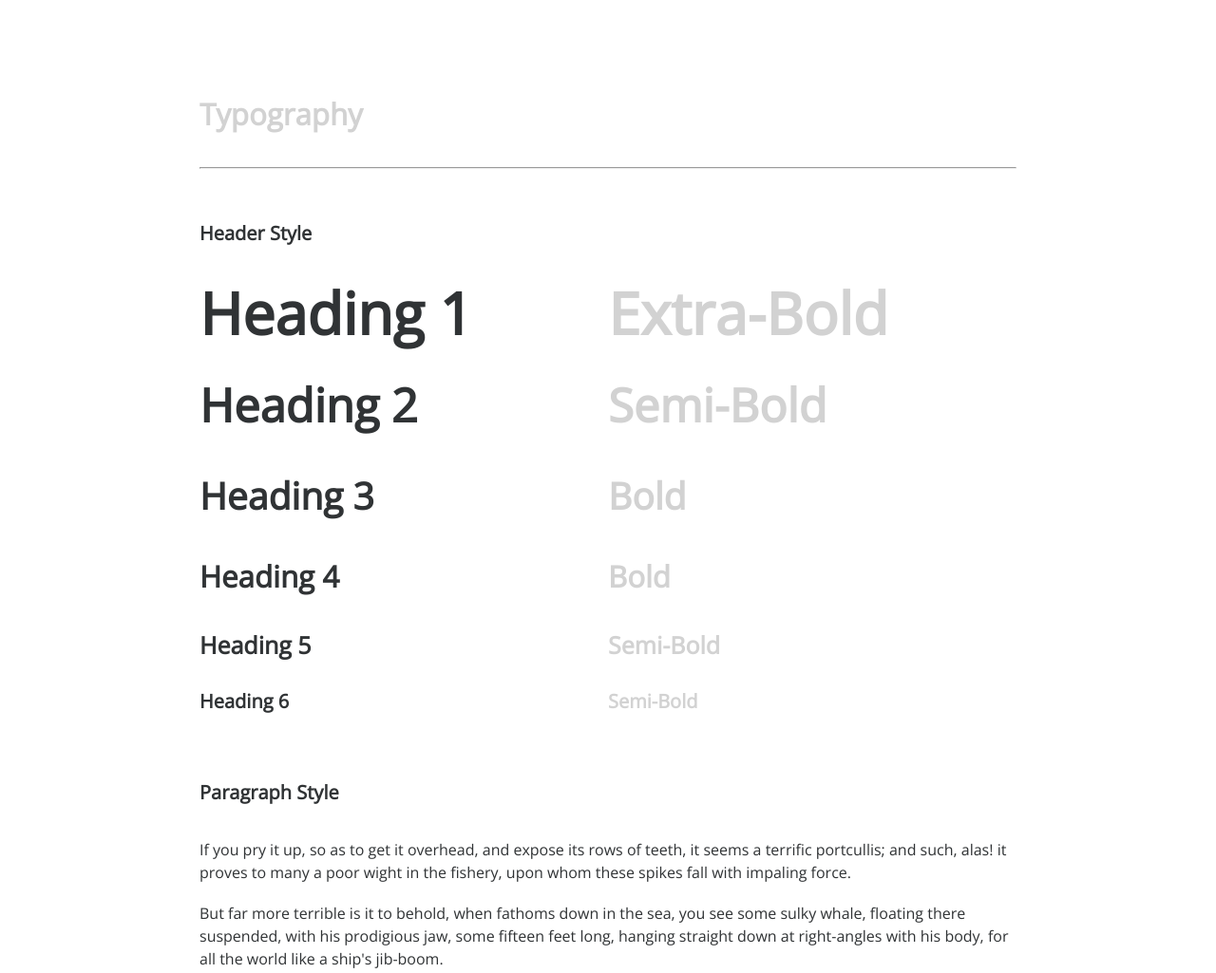
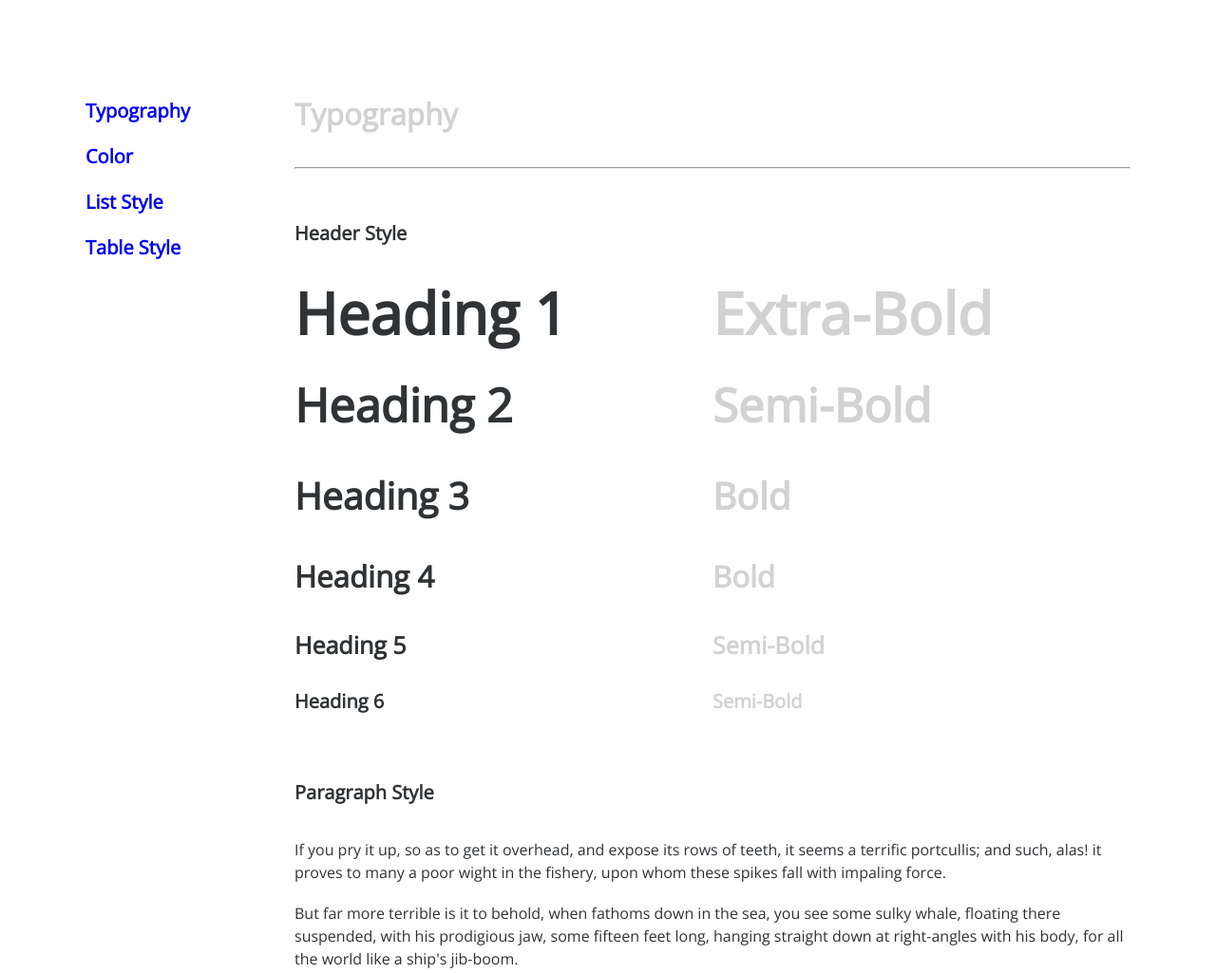
Before and after one commit to yehyon/yehyon.github.io, a plain HTML site: page styleguide/index.html in a window 1280 px wide. Shown: the top 1025 px of the page at 95% size. Drawn offline with nearby package versions, Linux system fonts and the light colour scheme.

Commit message:
added sidebar nav

```diff
--- a/styleguide/css/styleguide.css
+++ b/styleguide/css/styleguide.css
@@ -1,8 +1,28 @@
 html, body {
-	max-width: 860px;
-	height: 100%;
-	margin: auto;
 	color: #303335;
+}
+
+.wrapper {
+    max-width: 1100px;
+    /*height: 100%;*/
+    margin: auto;
+    position: relative;
+}
+
+.sidebar {
+    position: fixed;
+    width: 20%;
+    float: left;
+    margin-top: 105px;
+}
+
+.sidebar a {
+    text-decoration: none;
+}
+
+.main-content {
+    width: 80%;
+    float: right;
 }
 
 /*===============================
--- a/styleguide/index.html
+++ b/styleguide/index.html
@@ -9,15 +9,15 @@
 
 </head>
 <body>
-
-<!--     <nav class="sidebar">
+    <div class="wrapper">
+    <nav class="sidebar">
         <ul>
-            <li><a href="#typography">Typography</a></li>
-            <li><a href="#color">Color</a></li>
-            <li><a href="#list-style">List Style</a></li>
-            <li><a href="">Table Style</a></li>
+            <li><h6><a href="#typography">Typography</a></h6></li>
+            <li><h6><a href="#color">Color</a></h6></li>
+            <li><h6><a href="#list-style">List Style</a></h6></li>
+            <li><h6><a href="#table-style">Table Style</a></h6></li>
         </ul>
-    </nav> -->
+    </nav>
     <div class="main-content">
         <div class="section-container" id="typography">
             <div class="section-title-style">
@@ -215,7 +215,7 @@
 
     </div>
 
-
+    </div>
 
 </body>
 </html>
```
